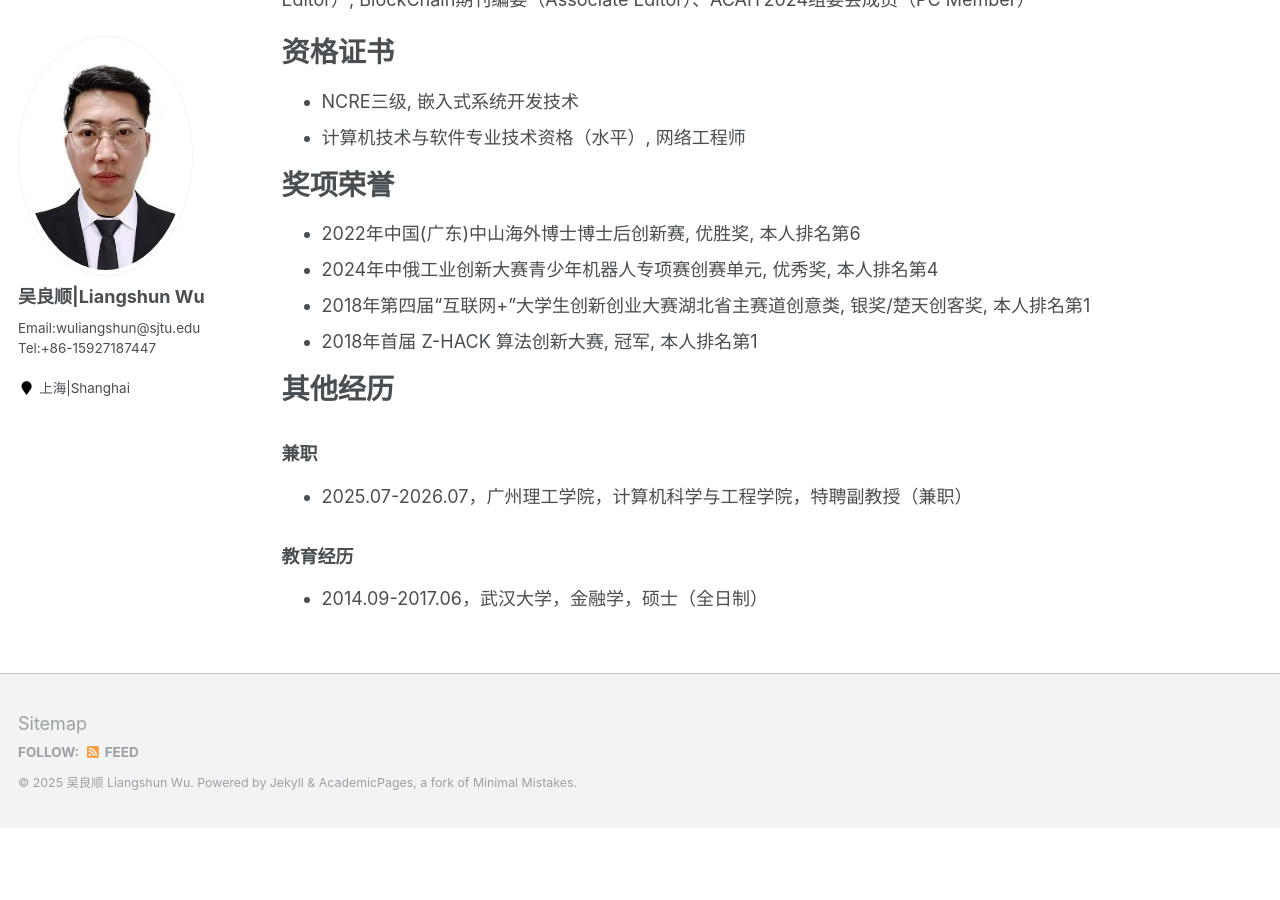
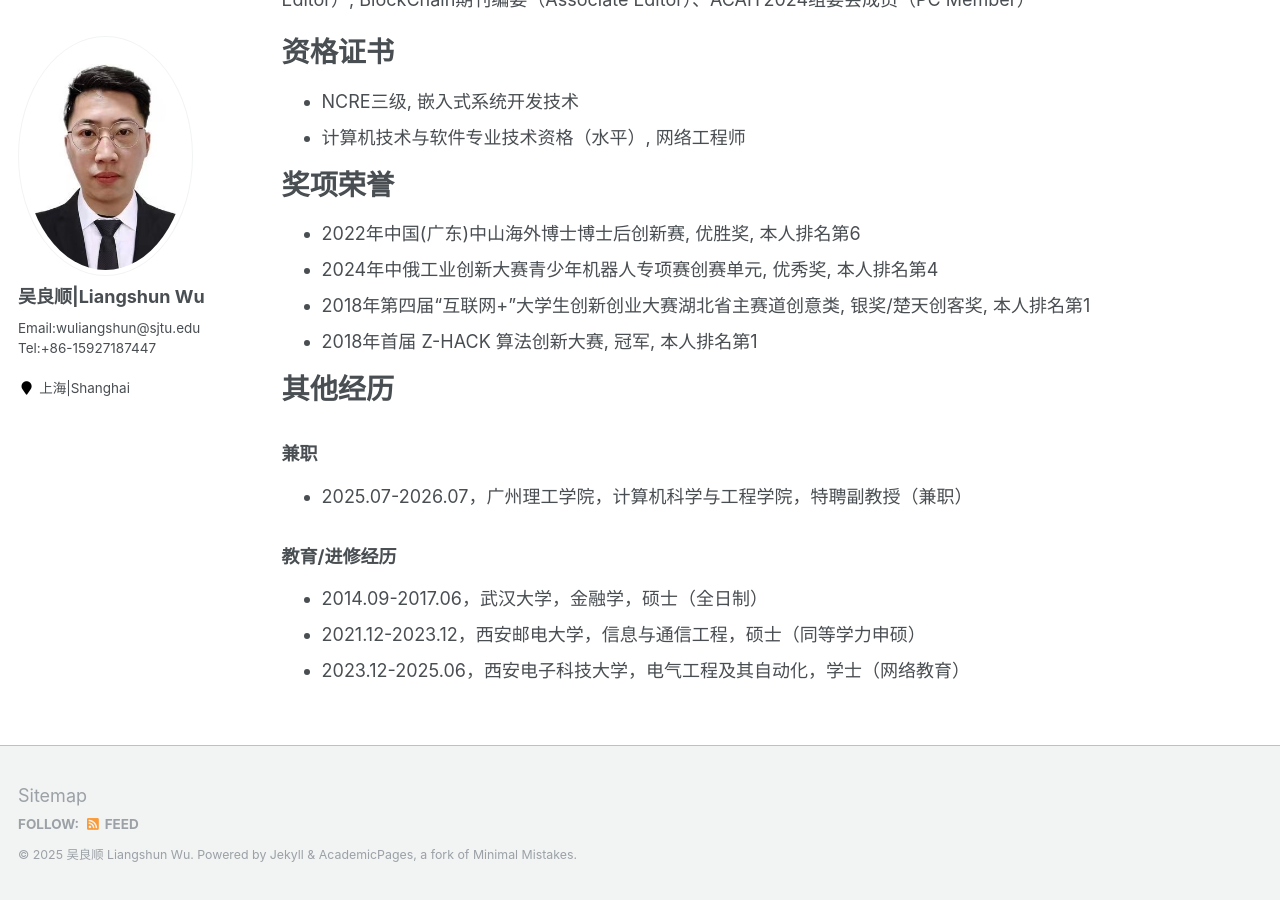
Before and after one commit to wuliangshun/wuliangshun.github.io, a Jekyll site: the page built from _pages/cv.md, in a window 1280 px wide and 900 px high, scrolled down 5262 px. Built offline with Jekyll 4.4.1, drawn with Linux system fonts in a browser that asks for light colours; before the commit the page ends 6090 px from its top, so only the background shows below that.

Commit message:
first commit

```diff
--- a/_pages/cv.md
+++ b/_pages/cv.md
@@ -157,10 +155,10 @@ IEEE会员、中国通信工业协会（CCIA）会员、中国人工智能学会
 ### 兼职
 * 2025.07-2026.07，广州理工学院，计算机科学与工程学院，特聘副教授（兼职）
 
-### 教育经历
+### 教育/进修经历
 * 2014.09-2017.06，武汉大学，金融学，硕士（全日制）
-
-
+* 2021.12-2023.12，西安邮电大学，信息与通信工程，硕士（同等学力申硕）
+* 2023.12-2025.06，西安电子科技大学，电气工程及其自动化，学士（网络教育）
 
 <!-- ### 培训经历
 * 2022.06-2022.12，美国北亚利桑那大学，计算机信息技术，硕士（在线硕士/online master） -->
```
Also changed, not shown: other parts of _pages/cv.md (+1 -3 lines).
